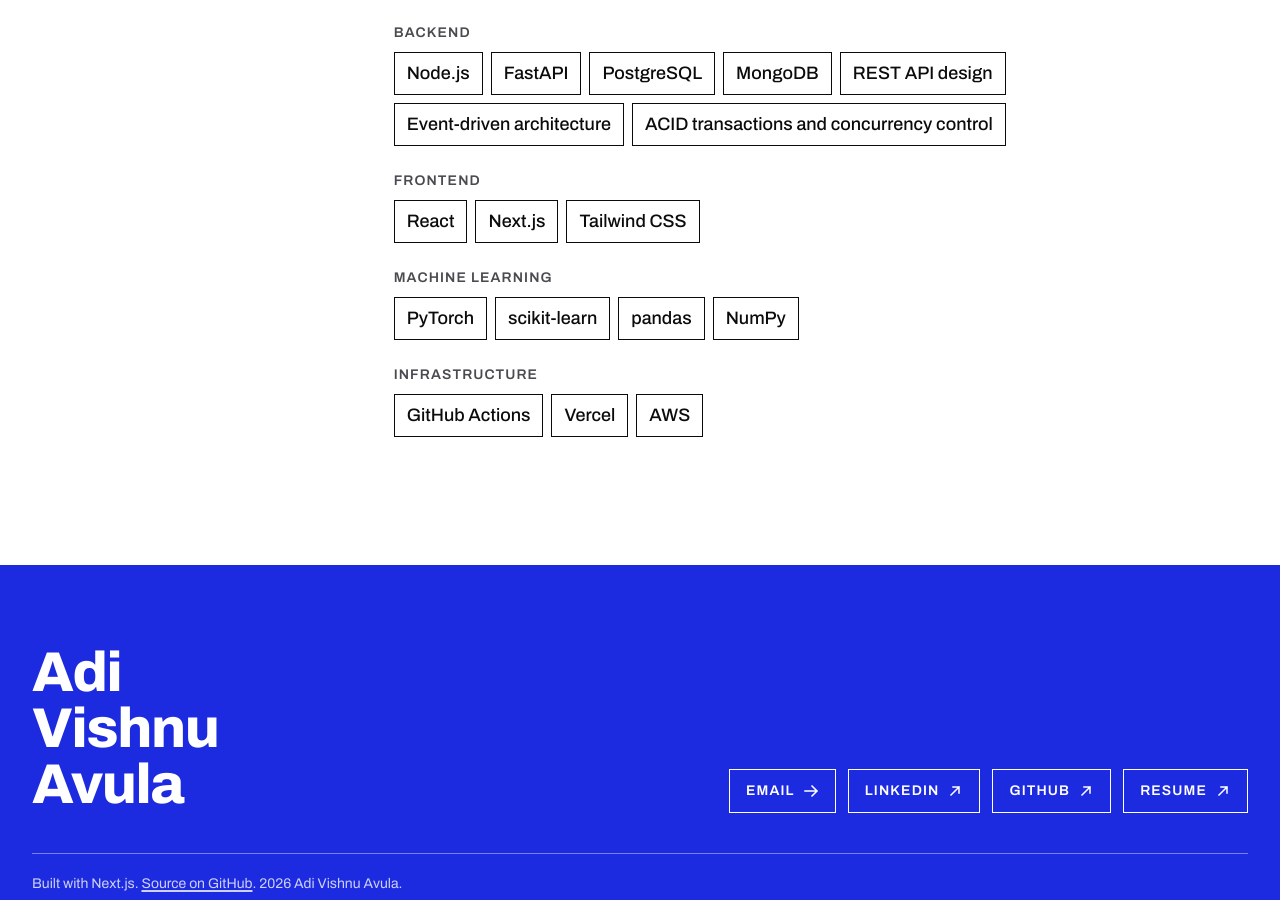
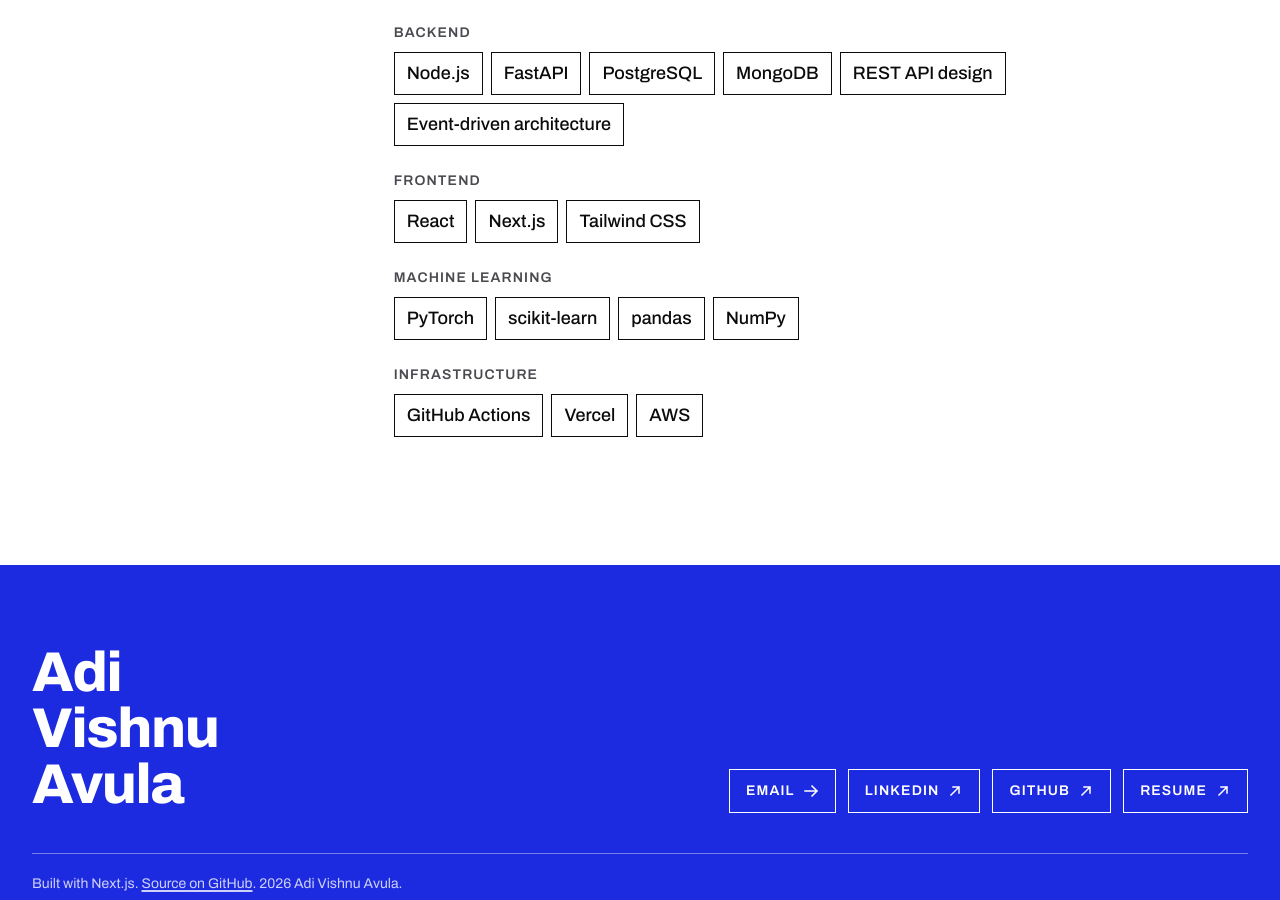
Before and after one commit to adivishnu-a/portfolio, a Next.js app: page / in a window 1280 px wide. Shown: the part 6700-7600 px from the top of the page. Built offline with nearby package versions, Linux system fonts and the light colour scheme.

Commit message:
Stack: drop ACID and concurrency control

```diff
--- a/content/stack.ts
+++ b/content/stack.ts
@@ -18,7 +18,6 @@
       "MongoDB",
       "REST API design",
       "Event-driven architecture",
-      "ACID transactions and concurrency control",
     ],
   },
   { name: "Frontend", items: ["React", "Next.js", "Tailwind CSS"] },
```
